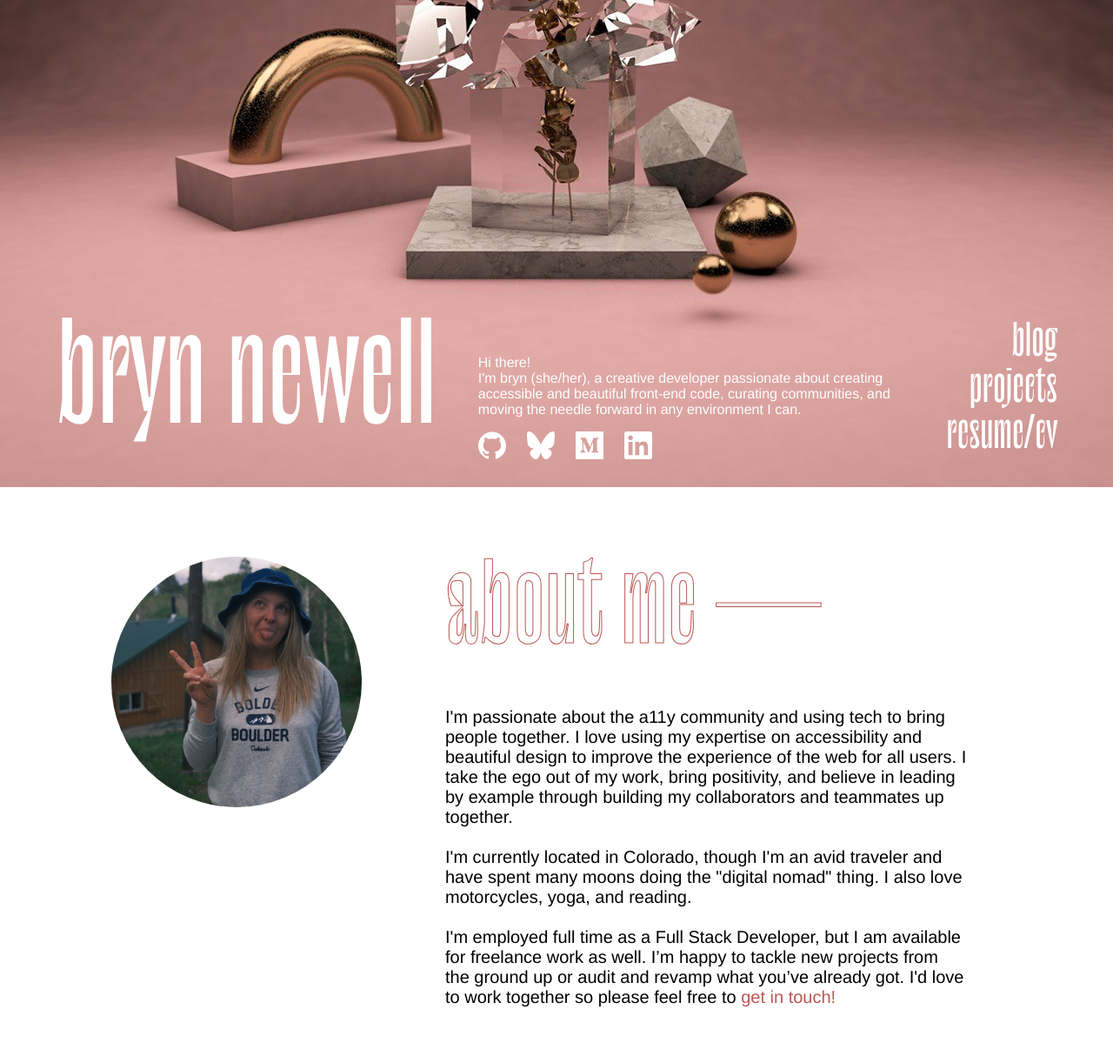
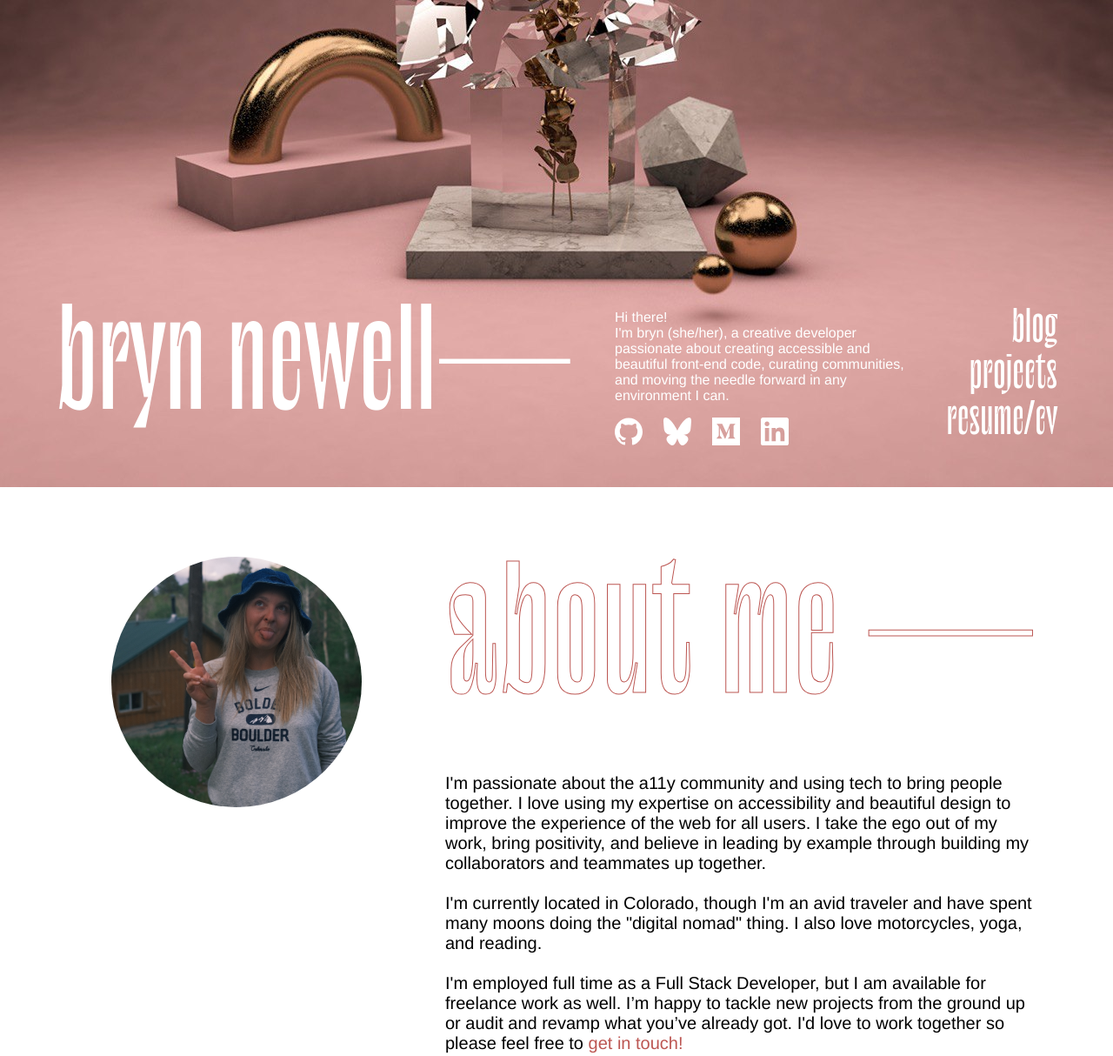
Before and after one commit to bryn-newell/vanilla-portfolio-revamp, an Eleventy site: page index.njk in a window 1280 px wide. Shown: the part 240-1454 px from the top of the page at 87% size. Built offline with nearby package versions, Linux system fonts and the light colour scheme; Eleventy itself is replaced by a stand-in of ours; files that its build step writes are made by us from their sources.

Commit message:
💄 cleaning up and adjusting lotso styles

```diff
--- a/styles/_styles.scss
+++ b/styles/_styles.scss
@@ -15,6 +15,11 @@ section {
 
 header, section, footer {
   padding-inline: 5%;
+}
+
+section, footer {
+  max-width: 1600px;
+  margin-inline: auto;
 }
 
 // Utils
--- a/styles/_typography.scss
+++ b/styles/_typography.scss
@@ -13,7 +13,7 @@ h1 {
 }
 
 h2 {
-  font-size: $step-8;
+  font-size: $step-10;
 }
 
 h1, h2, h3, h4 {
--- a/styles/sections/_about.scss
+++ b/styles/sections/_about.scss
@@ -12,10 +12,6 @@
 		margin-block-end: 3rem;
 		object-fit: cover;
 		object-position: 70% 0;
-	}
-
-	&__content {
-		text-align: center;
 	}
 
 	&__title {
@@ -33,10 +29,7 @@
 			width: 18rem;
 		}
 
-		&__title-decoration {
-			display: inline-block;
-			margin-inline-start: .5ch;
-		}
+
 	}
 
 	@media (min-width: $breakpoint-lg) {
@@ -52,11 +45,17 @@
 
 		&__content {
 			text-align: left;
-			max-width: 600px;
+			max-width: 680px;
 		}
 
 		&__title {
 			margin-block-end: 2.5rem;
+			white-space: nowrap;
+		}
+
+		&__title-decoration {
+			display: inline-block;
+			margin-inline-start: .5ch;
 		}
 	}
 
--- a/styles/sections/_blog.scss
+++ b/styles/sections/_blog.scss
@@ -1,11 +1,9 @@
 @use '../variables' as * ;
 
 .blog {
-	text-align: center;
 	margin-block-end: 4rem;
 
 	&__title {
-		font-size: $step-10;
 		margin-block-end: 2rem;
 	}
 
@@ -33,5 +31,6 @@
 
 	@media (min-width: $breakpoint-md) {
 		margin-block-end: 12rem;
+		text-align: center;
 	}
 }
--- a/styles/sections/_header.scss
+++ b/styles/sections/_header.scss
@@ -19,6 +19,7 @@
 	&__content {
 		font-size: 1rem;
 		padding-block-start: 12rem;
+		padding-block-end: 3rem;
 		padding-inline: 0;
 		width: 100%;
 	}
@@ -69,7 +70,7 @@
 		background-size: cover;
 		display: flex;
 		height: 100vh;
-		padding-bottom: 2rem;
+		padding-bottom: 3rem;
 
 		&__image {
 			display: none;
@@ -81,10 +82,17 @@
 			justify-content: space-between;
 			display: flex;
 			gap: 3rem;
+			padding-block-end: 0;
+			max-width: 1600px;
+			margin-inline: auto;
 		}
 
 		&__title {
 			white-space: nowrap;
+		}
+
+		&__decoration {
+			display: inline-block;
 		}
 
 		.site-sections {
--- a/styles/sections/_projects.scss
+++ b/styles/sections/_projects.scss
@@ -3,8 +3,6 @@
 .projects-section {
 	margin-block-end: 4rem;
 	&__title {
-		font-size: $step-10;
-		text-align: center;
 		margin-block-end: 2rem;
 	}
 }
@@ -23,6 +21,7 @@
 
 	&__number {
 		font-size: $step-10;
+		margin-inline-end: 2rem;
 	}
 
 	&__title {
@@ -65,7 +64,7 @@
 	.projects-section {
 		margin-block-end: 12rem;
 		&__title {
-			text-align: left;
+			text-align: center;
 		}
 	}
 	.project {
@@ -75,6 +74,7 @@
 			grid-row: 1 / 4;
 			align-self: center;
 			margin-inline-start: 3rem;
+			margin-inline-end: 0;
 		}
 		&__title {
 			grid-column: 2 / 3;
--- a/styles/sections/_resume.scss
+++ b/styles/sections/_resume.scss
@@ -3,11 +3,10 @@
 .resume {
 	display: flex;
 	flex-direction: column;
-	align-items: center;
+	align-items: flex-start;
 	margin-block-end: 10rem;
 
 	&__title {
-		font-size: $step-10;
 		margin-block-end: 2rem;
 	}
 
```
